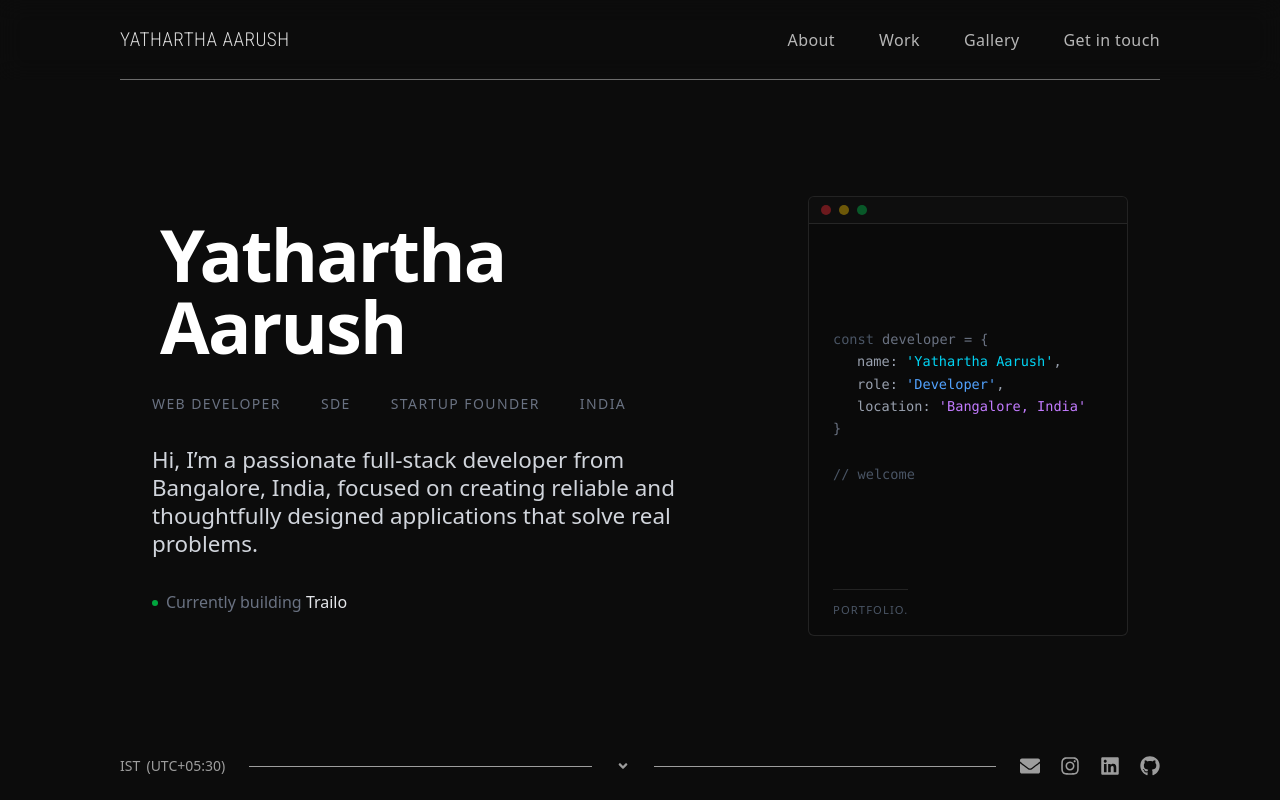
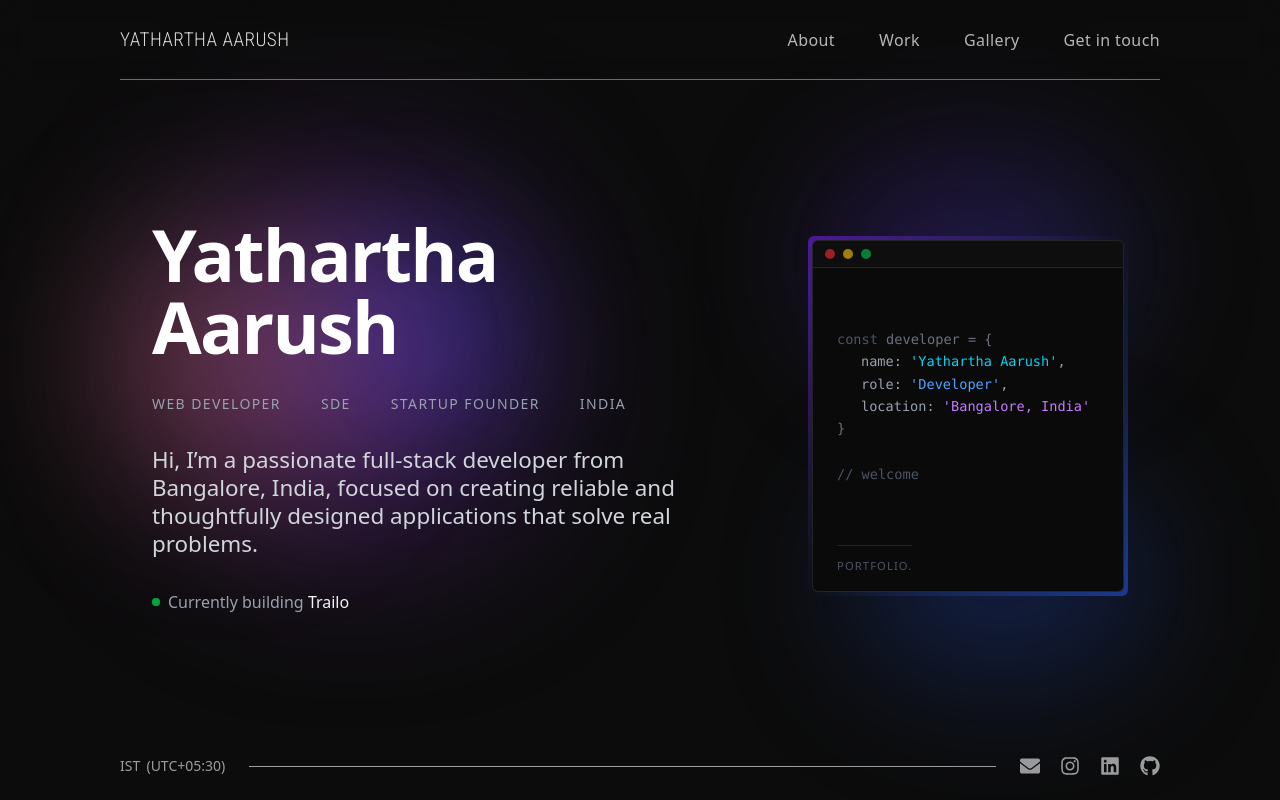
Before and after one commit to Yathartha19/Portfolio-Website, a Next.js app: page / in a window 1280 px wide. Shown: the top 800 px of the page. Built offline with nearby package versions, Linux system fonts and the light colour scheme.

Commit message:
fix: ui changes

```diff
--- a/app/globals.css
+++ b/app/globals.css
@@ -5,20 +5,23 @@
   display: none;
 }
 
+.no-select {
+  user-select: none;      /* Disable text selection */
+  -webkit-user-select: none; /* For Safari */
+  -moz-user-select: none;    /* For Firefox */
+  -ms-user-select: none;     /* For IE/Edge */
+}
+
 .roboto {
   font-family: "Roboto Condensed", sans-serif;
   font-weight: 300;
 }
 
-.perspective {
-  perspective: 1000px;
+@keyframes ping-slow {
+  0% { transform: scale(0.9); opacity: 0.8; }
+  75%, 100% { transform: scale(2); opacity: 0; }
 }
-.transform-style-preserve-3d {
-  transform-style: preserve-3d;
+
+.animate-ping-slow {
+  animation: ping-slow 2s cubic-bezier(0, 0, 0.2, 1) infinite;
 }
-.backface-hidden {
-  backface-visibility: hidden;
-}
-.rotate-y-180 {
-  transform: rotateY(180deg);
-}
--- a/app/layout.tsx
+++ b/app/layout.tsx
@@ -34,7 +34,7 @@ export const metadata: Metadata = {
     locale: "en_US",
     images: [
       {
-        url: "https://yathartha-aarush.vercel.app/meta-image.png", // 👈 Place this image in /public/
+        url: "https://yathartha-aarush.vercel.app/meta-image.png",
         width: 1200,
         height: 600,
         alt: "Yatharth Aarush Portfolio Preview",
--- /dev/null
+++ b/components/CodeCard.tsx
@@ -0,0 +1,42 @@
+'use client'
+
+export default function CodeCard() {
+  return (
+    <div className="w-full md:w-[25vw] h-[45vh] flex items-center justify-center rounded-md bg-linear-to-br from-violet-900 via-[#0c0c0c] to-blue-900 p-1">
+      <div className="relative w-full h-full duration-800">
+
+        <div className="absolute inset-0 flex flex-col rounded-md border border-white/10 bg-[#0a0a0a] overflow-hidden">
+
+          <div className="flex items-center gap-2 px-3 py-2 border-b border-white/10 bg-[#111111]/60">
+            <div className="w-2.5 h-2.5 rounded-full bg-red-500/60"></div>
+            <div className="w-2.5 h-2.5 rounded-full bg-yellow-400/60"></div>
+            <div className="w-2.5 h-2.5 rounded-full bg-green-500/60"></div>
+          </div>
+
+          <div className="flex flex-col justify-center px-6 py-8 text-[0.85rem] font-mono leading-relaxed h-full">
+            <p className="text-gray-500">
+              <span className="text-gray-600">const</span> developer = {"{"}
+            </p>
+            <p className="pl-6 text-gray-400">
+              name: <span className="text-cyan-400">'Yathartha Aarush'</span>,
+            </p>
+            <p className="pl-6 text-gray-400">
+              role: <span className="text-blue-400">'Developer'</span>,
+            </p>
+            <p className="pl-6 text-gray-400">
+              location: <span className="text-purple-400">'Bangalore, India'</span>
+            </p>
+            <p className="text-gray-500">{"}"}</p>
+            <div className="mt-6 text-gray-600">// welcome</div>
+          </div>
+
+          <div className="px-6 pb-4 text-[0.7rem] text-gray-600 uppercase tracking-widest">
+            <span className="border-t border-white/10 pt-3 inline-block">
+              portfolio.
+            </span>
+          </div>
+        </div>
+      </div>
+    </div>
+  );
+}
--- a/components/FlipCard.tsx
+++ /dev/null
@@ -1,76 +0,0 @@
-'use client'
-
-export default function FlipCard() {
-  return (
-    <div className="group perspective w-full md:w-[25vw] h-[55vh] flex items-center justify-center">
-      <div className="relative w-full h-full duration-800 transform-style-preserve-3d group-hover:rotate-y-180">
-
-        <div className="absolute inset-0 flex flex-col rounded-md border border-white/10 bg-[#0a0a0a] backface-hidden overflow-hidden">
-
-          {/* Header bar */}
-          <div className="flex items-center gap-2 px-3 py-2 border-b border-white/10 bg-[#111111]/60">
-            <div className="w-2.5 h-2.5 rounded-full bg-red-500/40"></div>
-            <div className="w-2.5 h-2.5 rounded-full bg-yellow-400/40"></div>
-            <div className="w-2.5 h-2.5 rounded-full bg-green-500/40"></div>
-          </div>
-
-          {/* “Code” Area */}
-          <div className="flex flex-col justify-center px-6 py-8 text-[0.85rem] font-mono leading-relaxed h-full">
-            <p className="text-gray-500">
-              <span className="text-gray-600">const</span> developer = {"{"}
-            </p>
-            <p className="pl-6 text-gray-400">
-              name: <span className="text-cyan-400">'Yathartha Aarush'</span>,
-            </p>
-            <p className="pl-6 text-gray-400">
-              role: <span className="text-blue-400">'Developer'</span>,
-            </p>
-            <p className="pl-6 text-gray-400">
-              location: <span className="text-purple-400">'Bangalore, India'</span>
-            </p>
-            <p className="text-gray-500">{"}"}</p>
-            <div className="mt-6 text-gray-600">// welcome</div>
-          </div>
-
-          <div className="px-6 pb-4 text-[0.7rem] text-gray-600 uppercase tracking-widest">
-            <span className="border-t border-white/10 pt-3 inline-block">
-              portfolio.
-            </span>
-          </div>
-        </div>
-
-        <div className="absolute inset-0 flex items-center justify-center rounded-md border border-white/10 bg-[#070707] rotate-y-180 backface-hidden overflow-hidden">
-
-          {/* Subtle grid */}
-          <div className="absolute inset-0 opacity-[0.05] bg-[linear-gradient(90deg,#fff_1px,transparent_1px),linear-gradient(#fff_1px,transparent_1px)] bg-size-[32px_32px]" />
-
-          <div className="absolute -inset-8 opacity-[0.07]">
-            <svg width="100%" height="100%">
-              <line x1="0" y1="0" x2="100%" y2="100%" stroke="white" strokeWidth="0.5" />
-              <line x1="100%" y1="0" x2="0" y2="100%" stroke="white" strokeWidth="0.5" />
-            </svg>
-          </div>
-
-          <div className="relative z-10 w-[82%] h-[82%] border border-white/10 rounded-md flex flex-col justify-between p-6 text-gray-400">
-            <div className="flex justify-between text-[0.75rem] uppercase tracking-widest text-gray-600">
-              <span>build-log</span>
-              <span>v1.2.4</span>
-            </div>
-
-            <div className="flex flex-col text-sm text-gray-300 font-light tracking-wide leading-relaxed">
-              <p>▶ Initializing interface...</p>
-              <p>▶ Loading modules...</p>
-              <p>▶ Deploying...</p>
-            </div>
-
-            <div className="flex justify-between text-[0.7rem] text-gray-600 uppercase tracking-widest">
-              <span>status:</span>
-              <span className="text-cyan-400">online</span>
-            </div>
-          </div>
-        </div>
-
-      </div>
-    </div>
-  );
-}
--- a/components/Footer.tsx
+++ b/components/Footer.tsx
@@ -5,7 +5,7 @@ import Link from "next/link"
 
 export default function Footer() {
   return (
-    <footer className="bg-[#0c0c0c] border-t border-white/20 text-white/60 py-8 px-6 sm:px-10 md:px-20 lg:mx-30">
+    <footer className="bg-[#0c0c0c] border-t border-white/20 text-white/60 py-8 px-6 sm:px-10 md:px-20 mx-8 lg:mx-30">
       <div className="flex flex-col md:flex-row items-center justify-between max-w-7xl mx-auto gap-6 text-center md:text-left">
 
         <p className="text-sm tracking-wide order-2 md:order-1">
--- a/screens/home/Hero.tsx
+++ b/screens/home/Hero.tsx
@@ -1,23 +1,28 @@
 'use client'
 
-import FlipCard from "@/components/FlipCard";
+import CodeCard from "@/components/CodeCard";
 import Link from "next/link";
 import { FaInstagram, FaLinkedin, FaGithub, FaAngleDown, FaEnvelope } from "react-icons/fa";
 
 export default function Hero() {
   return (
-    <main className="min-h-screen w-full bg-[#0c0c0c] flex flex-col justify-between text-white">
+    <main className="md:min-h-screen w-full bg-[#0c0c0c] flex flex-col justify-between text-white">
 
-      <article className="flex flex-col md:flex-row items-center justify-between mx-30 mt-[30vh] md:mt-[22vh] pb-12 gap-16">
-        <div className="md:hidden absolute right-[10%] top-[30%] w-[180px] h-[180px] rounded-full
-                bg-linear-to-br from-gray-500/40 to-white/30 blur-3xl
-                animate-pulse pointer-events-none"></div>
-        <div className="flex flex-col max-md:items-start max-md:justify-center gap-8 max-w-2xl md:pl-8">
-          <h1 className="text-6xl lg:text-7xl max-md:border-l pl-2 font-semibold tracking-tight">
+      <article className="flex flex-col md:flex-row items-start sm:items-center justify-between mx-8 md:mx-30 pt-[17vh] md:pt-[30vh] xl:pt-[22vh] md:pb-12 gap-16">
+
+        <div className="absolute right-[10%] top-[30%] md:right-[60%] w-[180px] h-[180px] rounded-full bg-linear-to-br from-blue-800/40 to-blue-800/40 blur-3xl pointer-events-none z-0"></div>
+        <div className="absolute top-[25%] right-[10%] md:right-[60%] w-[320px] h-80 bg-linear-to-br from-purple-500/40 to-purple-500/40 blur-[100px] rounded-full pointer-events-none z-0" />
+        <div className="absolute bottom-[8%] lg:bottom-[40%] left-[8%] w-60 h-60 bg-linear-to-tr from-red-400/30 to-red-300/30 blur-[80px] rounded-full pointer-events-none z-0" />
+
+        <div className="max-md:hidden absolute right-[12%] top-[20%] w-[300px] h-[200px] rounded-full bg-linear-to-br from-violet-900/40 to-blue-900/40 blur-3xl pointer-events-none z-0"></div>
+        <div className="max-md:hidden absolute right-[10%] top-[60%] w-[300px] h-[200px] rounded-full bg-linear-to-br from-blue-900/40 to-blue-900/40 blur-3xl pointer-events-none z-0"></div>
+
+        <div className="flex flex-col max-md:items-start max-md:justify-center gap-8 max-w-2xl md:pl-8 z-2">
+          <h1 className="text-6xl lg:text-7xl font-semibold tracking-tight">
             Yathartha Aarush
           </h1>
 
-          <div className="flex flex-wrap max-md:border-l max-md:pl-2 max-md:flex-col gap-x-10 gap-y-3 text-[0.75rem] lg:text-sm tracking-widest text-gray-500 uppercase">
+          <div className="flex flex-wrap gap-x-10 gap-y-3 text-[0.96rem] lg:text-sm tracking-widest text-gray-400 uppercase">
             <p>Web Developer</p>
             <p>SDE</p>
             <p>Startup Founder</p>
@@ -28,23 +33,26 @@ export default function Hero() {
             Hi, I’m a passionate full-stack developer from <span className="font-normal">Bangalore, India,</span> focused on creating reliable and thoughtfully designed applications that solve real problems.
           </p>
 
-          <div className="flex flex-row items-center text-gray-500 max-md:hidden">
-            <div className="mt-[0.1rem] mr-2 w-1.5 h-1.5 rounded-full bg-green-600"></div>
-            <p className="hover:text-gray-300 transition-colors duration-200 cursor-default hover:cursor-pointer" onClick={() => window.open('https://ridetrailo.com', '_blank')}>
-              Currently building <span className="text-gray-200 font-medium">Trailo</span>
+          <div className="flex items-center text-gray-400 hover:text-gray-200 transition-all duration-300">
+            <div className="relative w-2 h-2 mr-2">
+              <div className="absolute w-2 h-2 bg-green-500 rounded-full animate-ping-slow"></div>
+              <div className="absolute w-2 h-2 bg-green-600 rounded-full"></div>
+            </div>
+            <p onClick={() => window.open('https://ridetrailo.com', '_blank')} className="cursor-pointer">
+              Currently building <span className="font-medium text-gray-100">Trailo</span>
             </p>
           </div>
         </div>
 
-        <div className="flex-1 mr-8 flex justify-end w-full h-[50vh] md:h-[60vh]">
+        <div className="max-xl:hidden flex-1 mr-8 flex justify-end w-full h-[50vh] md:h-[60vh]">
           <div className="w-full md:w-[25vw] rounded-md flex items-center justify-center max-xl:hidden">
-            <FlipCard />
+            <CodeCard />
           </div>
         </div>
 
       </article>
 
-      <section className="flex flex-col-reverse max-md:gap-4 md:flex-row items-center justify-between px-30 py-6 text-white/60 text-sm ">
+      <section className="max-md:hidden flex flex-col-reverse max-md:gap-4 md:flex-row items-center justify-between px-30 py-6 text-white/60 text-sm ">
 
         <div className="hover:text-gray-300 transition-colors duration-200 cursor-default">
           IST<span className="opacity-0">_</span>(UTC+05:30)
@@ -52,11 +60,6 @@ export default function Hero() {
 
         <div className="border-t border-white/60 w-full mx-6 max-md:hidden" />
 
-        <div className="flex max-md:hidden items-center justify-center gap-2 hover:text-gray-300 transition-all duration-200 cursor-pointer">
-          <FaAngleDown size={14} className="mb-px" />
-        </div>
-
-        <div className="border-t border-white/60 w-full mx-6" />
 
         <div className="flex gap-5">
           <Link href="mailto:aarushyathartha19@gmail.com" target="_blank" aria-label="Email">
```
Also changed, not shown: components/Navbar.tsx (+27 -14 lines), screens/home/About.tsx (+9 -6 lines), screens/home/Projects.tsx (+5 -4 lines).
